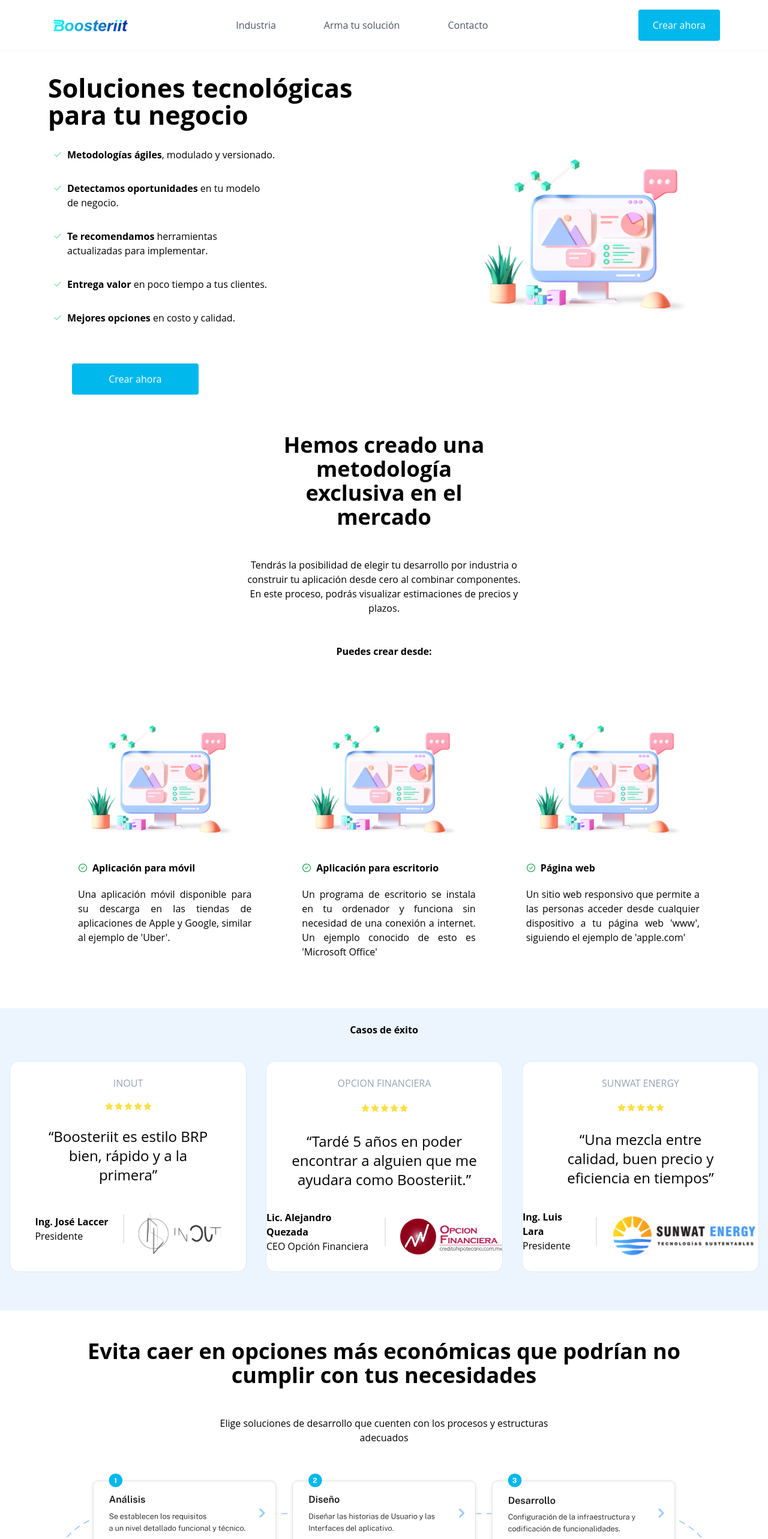
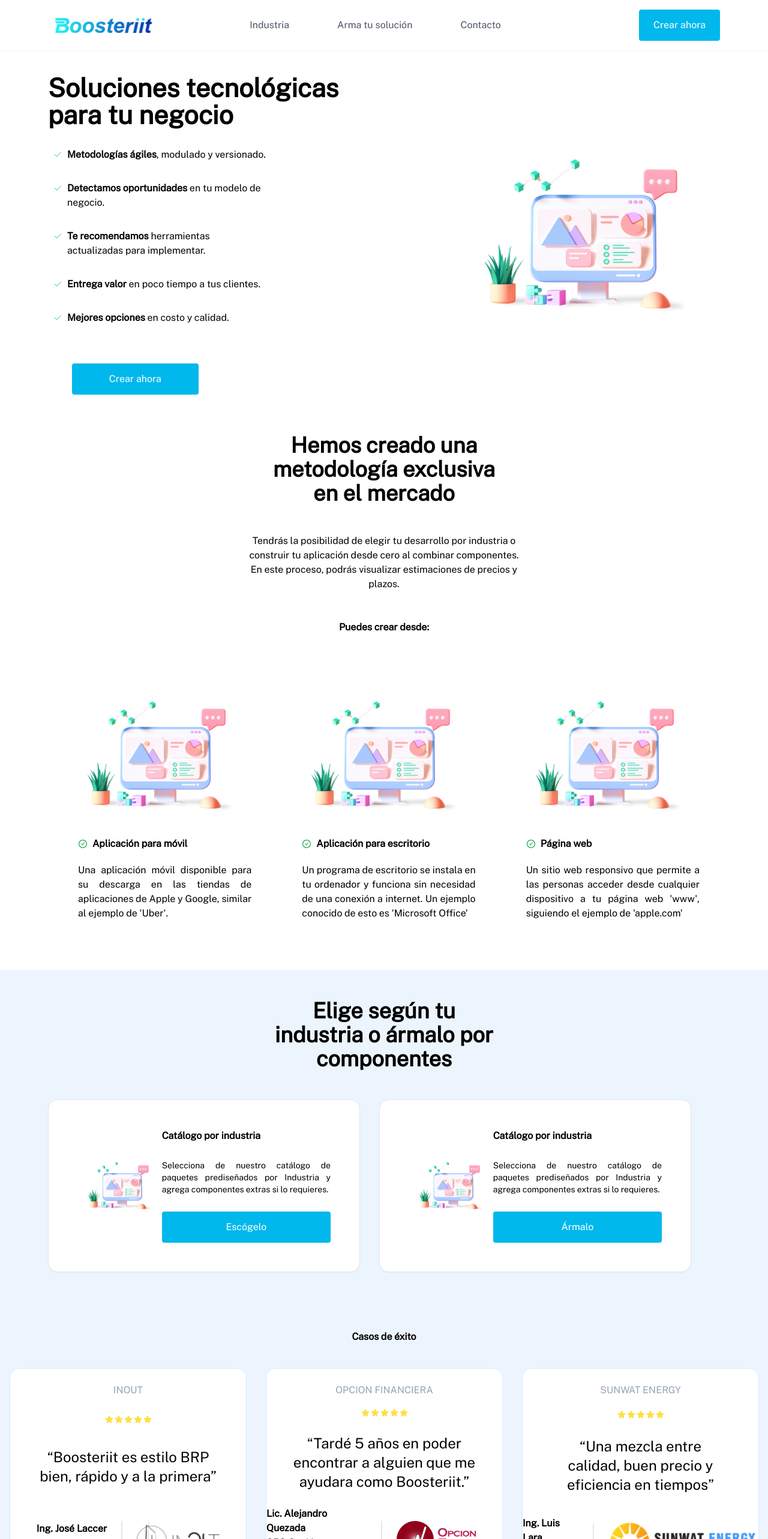
Before and after one commit to karelbyte/boosteriit, a Next.js app in the folder apps/webapp/: page / in a window 1280 px wide. Shown: the top 2566 px of the page at 60% size. Built offline with nearby package versions, Linux system fonts and the light colour scheme.

Commit message:
add IndustryOrBuild and Footer component, fix some css class, add Public sans font family

```diff
--- a/apps/webapp/app/components/atoms/Logo.tsx
+++ b/apps/webapp/app/components/atoms/Logo.tsx
@@ -4,7 +4,7 @@ export default function Logo(): JSX.Element {
   return (
     <a className="flex title-font font-medium items-center text-gray-900">
       <Image
-        src="/assets/logo.png"
+        src="/assets/boosteriit.svg"
         width="150"
         height="140"
         priority
--- a/apps/webapp/app/components/atoms/Stars.tsx
+++ b/apps/webapp/app/components/atoms/Stars.tsx
@@ -3,7 +3,6 @@ import { JSX } from 'react';
 export default function Stars(): JSX.Element {
   return (
     <div className="flex text-yellow-300">
-      {' '}
       <AiFillStar /> <AiFillStar /> <AiFillStar /> <AiFillStar /> <AiFillStar />
     </div>
   );
--- a/apps/webapp/app/components/molecules/MethCard.tsx
+++ b/apps/webapp/app/components/molecules/MethCard.tsx
@@ -17,7 +17,7 @@ export default function MethCard(props: IMethCard): JSX.Element {
           width="100"
           height="140"
           className="w-auto"
-          alt="marketplace."
+          alt="Boosteriit"
           priority
         />
       </div>
--- a/apps/webapp/app/components/molecules/MobileNav.tsx
+++ b/apps/webapp/app/components/molecules/MobileNav.tsx
@@ -14,7 +14,7 @@ export default function MobileNav(props: INavLinksProps): JSX.Element {
     <div className="sm:hidden flex flex-1 justify-end items-center">
       <Image
         src={toggle ? '/assets/x.svg' : '/assets/menu.svg'}
-        alt="menu"
+        alt="Boosteriit"
         className="w-[28px] h-[28px] object-contain"
         onClick={() => setToggle(!toggle)}
         width="50"
--- a/apps/webapp/app/components/organisms/Banner.tsx
+++ b/apps/webapp/app/components/organisms/Banner.tsx
@@ -52,7 +52,7 @@ export default function Banner() {
         height="140"
         className="w-auto md:w-1/2 lg:w-2/5"
         loading={'lazy'}
-        alt="marketplace."
+        alt="Boosteriit"
       />
     </div>
   );
--- a/apps/webapp/app/components/organisms/Flow.tsx
+++ b/apps/webapp/app/components/organisms/Flow.tsx
@@ -1,5 +1,4 @@
 import Image from 'next/image';
-
 export default function Flow() {
   return (
     <div className="flex flex-col justify-between items-center py-12 px-8 sm:py-12 sm:px-10 lg:px-20">
@@ -12,21 +11,20 @@ export default function Flow() {
         estructuras adecuados
       </p>
       <Image
-        src='/assets/grafico-desktop.svg'
+        src="/assets/grafico-desktop.svg"
         width="0"
         height="0"
         className="hidden sm:flex w-auto"
-        alt="marketplace."
+        alt="Boosteriit"
         priority
         quality={100}
       />
-
       <Image
-        src='/assets/grafico-mobile.svg'
+        src="/assets/grafico-mobile.svg"
         width="0"
         height="0"
         className="fle sm:hidden w-auto"
-        alt="marketplace."
+        alt="Boosteriit"
         priority
       />
     </div>
--- /dev/null
+++ b/apps/webapp/app/components/organisms/Footer.tsx
@@ -0,0 +1,42 @@
+import Logo from '../atoms/Logo';
+import { JSX } from 'react';
+import { AiFillLinkedin } from 'react-icons/ai';
+import { FaFacebookF } from 'react-icons/fa';
+import { BiLogoInstagram } from 'react-icons/bi';
+export default function Footer(): JSX.Element {
+  return (
+    <>
+      <div className="flex flex-col md:flex-row justify-between border-t border-gray-200 pt-4 px-8 sm:py-12 sm:px-10 lg:px-20">
+        <div className="-ml-2 sm:ml-0 w-full md:w-1/4">
+          <Logo />
+        </div>
+        <div className="flex flex-col justify-start w-full md:w-1/4">
+          <a className="mb-2 md:mr-20 hover:text-gray-900 cursor-pointer">
+            Industria
+          </a>
+          <a className="mb-4 md:mr-20 hover:text-gray-900 cursor-pointer">
+            Arma tu solución
+          </a>
+        </div>
+        <div className="flex flex-col justify-start w-full md:w-1/4">
+          <span className="mb-2">Contacto:</span>
+          <span className="mb-2">admin@boosteriit.com</span>
+          <span className="mb-4">(+52) 53 312 309 8902</span>
+        </div>
+        <div className="flex flex-col justify-start w-full md:w-1/4">
+          <span className="mb-4">Encuéntranos en:</span>
+          <div className="flex">
+            <AiFillLinkedin className="mr-6" />
+            <BiLogoInstagram className="mr-6" />
+            <FaFacebookF />
+          </div>
+        </div>
+      </div>
+      <div className="flex flex-col md:flex-row border-t justify-center border-gray-200 mt-6 py-3 mx-8 sm:mx-2 lg:mx-20">
+        <div className="text-sm md:text-md mb-4 sm:mb-0">© 2023 Boosteriit todos los derechos reservados</div>
+        <div className="mx-0 sm:mx-12 text-sm md:text-md mb-4 sm:mb-0">Términos y condiciones</div>
+        <div className="text-sm md:text-md mb-4 sm:mb-0">Política de privacidad</div>
+      </div>
+    </>
+  );
+}
--- /dev/null
+++ b/apps/webapp/app/components/organisms/IndustryOrBuild.tsx
@@ -0,0 +1,58 @@
+import React, { JSX } from 'react';
+import Image from 'next/image';
+
+export default function IndustryOrBuild(): JSX.Element {
+  return (
+    <div className="flex flex-col items-center py-4 px-8 sm:py-12 sm:px-10 lg:px-20 bg-[#ECF5FE]">
+      <p className="mb-12 font-bold text-xl lg:text-center lg:text-4xl lg:w-8/12 xl:w-4/12">
+        Elige según tu industria o ármalo por componentes
+      </p>
+      <div className="flex flex-col sm:flex-row justify-center">
+        <div className="flex flex-col md:flex-row border h-80 p-12 mr-0 sm:mr-8 w-full  md:h-72 bg-white rounded-2xl mb-6 shadow-sm">
+          <Image
+            src="/assets/marketplace.svg"
+            width="100"
+            height="140"
+            className="w-1/3"
+            priority
+            alt="Boosteriit"
+          />
+          <div className="flex flex-col justify-between">
+            <p className="font-bold mb-4">Catálogo por industria</p>
+            <p className="mb-4 text-sm md:text-md text-justify">
+              Selecciona de nuestro catálogo de paquetes prediseñados por
+              Industria y agrega componentes extras si lo requieres.
+            </p>
+            <button
+              className={`py-3.5 px-6 w-full justify-center text-white bg-[#00B8EC] border-0 focus:outline-none rounded`}
+            >
+              <span> Escógelo</span>
+            </button>
+          </div>
+        </div>
+        <div className="flex flex-col md:flex-row border h-80 p-12 mr-0 sm:mr-12 w-full  md:h-72 bg-white rounded-2xl shadow-sm">
+          <Image
+            src="/assets/marketplace.svg"
+            width="100"
+            height="140"
+            className="w-1/3"
+            priority
+            alt="Boosteriit"
+          />
+          <div className="flex flex-col justify-between">
+            <p className="font-bold mb-4">Catálogo por industria</p>
+            <p className="mb-4 text-sm md:text-md text-justify">
+              Selecciona de nuestro catálogo de paquetes prediseñados por
+              Industria y agrega componentes extras si lo requieres.
+            </p>
+            <button
+              className={`py-3.5 px-6 w-full justify-center text-white bg-[#00B8EC] border-0 focus:outline-none rounded`}
+            >
+              <span>Ármalo</span>
+            </button>
+          </div>
+        </div>
+      </div>
+    </div>
+  );
+}
--- a/apps/webapp/app/components/organisms/ProfileOfOurExperts.tsx
+++ b/apps/webapp/app/components/organisms/ProfileOfOurExperts.tsx
@@ -63,7 +63,7 @@ export default function ProfileOfOurExperts(): JSX.Element {
             height="140"
             className="w-auto mt-4"
             priority
-            alt="marketplace."
+            alt="Boosteriit"
           />
         </div>
         <div className="flex flex-col items-start">
--- a/apps/webapp/app/components/organisms/Stories.tsx
+++ b/apps/webapp/app/components/organisms/Stories.tsx
@@ -75,7 +75,7 @@ export default function Stories(): JSX.Element {
                   height="140"
                   className="w-auto mt-4"
                   priority
-                  alt="marketplace."
+                  alt="Boosteriit"
                 />
               </div>
             </div>
@@ -103,7 +103,7 @@ export default function Stories(): JSX.Element {
                   height="140"
                   className="w-auto mt-4"
                   priority
-                  alt="marketplace."
+                  alt="Boosteriit"
                 />
               </div>
             </div>
@@ -129,7 +129,7 @@ export default function Stories(): JSX.Element {
                   height="140"
                   className="w-auto mt-4"
                   priority
-                  alt="marketplace."
+                  alt="Boosteriit"
                 />
               </div>
             </div>
--- a/apps/webapp/app/global.css
+++ b/apps/webapp/app/global.css
@@ -1,8 +1,7 @@
+@import "https://fonts.googleapis.com/css2?family=Public+Sans&display=swap";
 @tailwind base;
 @tailwind components;
 @tailwind utilities;
-@import url('https://fonts.googleapis.com/css?family=Open+Sans');
-
 body {
-    font-family: 'Open Sans', sans-serif;
+    font-family: 'Public Sans', sans-serif;
 }
--- a/apps/webapp/app/page.tsx
+++ b/apps/webapp/app/page.tsx
@@ -8,15 +8,19 @@ import Stories from './components/organisms/Stories';
 import ProfileOfOurExperts from './components/organisms/ProfileOfOurExperts';
 import Flow from './components/organisms/Flow';
 import { JSX } from "react";
+import Footer from "./components/organisms/Footer";
+import IndustryOrBuild from "./components/organisms/IndustryOrBuild";
 export default async function Index(): Promise<JSX.Element> {
   return (
     <div className="overflow-hidden">
       <Navbar />
       <Banner />
       <Methodologies />
+      <IndustryOrBuild/>
       <Stories />
       <Flow/>
       <ProfileOfOurExperts />
+      <Footer/>
     </div>
   );
 }
```
Also changed, not shown: apps/webapp/public/assets/boosteriit.svg (added).
